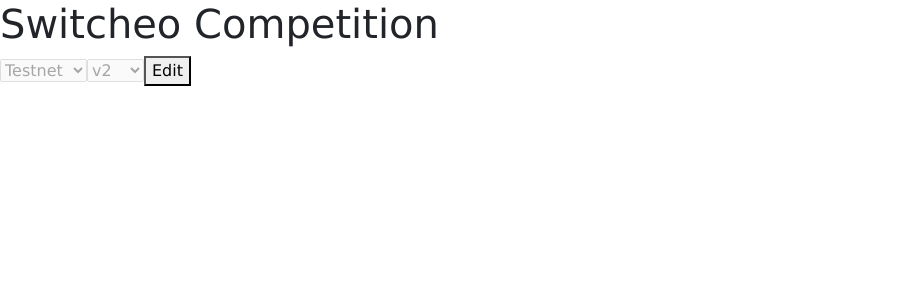
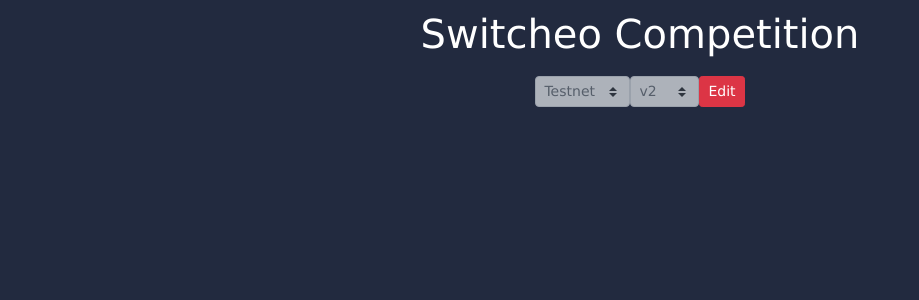
Before and after one commit to henryckho/SwitcheoCompetition, an Angular app: page / in a window 1280 px wide. Shown: the top 300 px of the page, without its empty margins (0-919 px from the left). Built offline with nearby package versions, Linux system fonts and the light colour scheme; no server answers; what @cityofzion/neon-js, json-stable-stringify would draw is missing.

Commit message:
Added bootstrap container row cols to the contract component

```diff
--- a/src/app/app.component.css
+++ b/src/app/app.component.css
@@ -0,0 +1,3 @@
+.row {
+    margin-top: 10px;
+}
--- a/src/app/app.component.html
+++ b/src/app/app.component.html
@@ -1,4 +1,22 @@
-<h1>{{title}}</h1>
-<sc-contract (loadLogin)="loadLogin()" (changeContract)="changeContract()"></sc-contract>
-<sc-login *ngIf="loadLoginComponent" (loadWallet)="loadWallet()" (logoutWallet)="logoutWallet()"></sc-login>
-<sc-wallet *ngIf="loadWalletComponent"></sc-wallet>
+<div class="container text-center">
+    <div class="row">
+        <div class="col">
+            <h1>{{title}}</h1>
+        </div>
+    </div>
+    <div class="row">
+        <div class="col">
+            <sc-contract (loadLogin)="loadLogin()" (changeContract)="changeContract()"></sc-contract>
+        </div>
+    </div>
+    <div class="row">
+        <div class="col">
+            <sc-login *ngIf="loadLoginComponent" (loadWallet)="loadWallet()" (logoutWallet)="logoutWallet()"></sc-login>
+        </div>
+    </div>
+    <div class="row">
+        <div class="col">
+            <sc-wallet *ngIf="loadWalletComponent"></sc-wallet>
+        </div>
+    </div>
+</div>
--- a/src/app/sc-contract/sc-contract.component.html
+++ b/src/app/sc-contract/sc-contract.component.html
@@ -1,17 +1,19 @@
-<div>
-    <select [(ngModel)]="deploymentType" [disabled]="selectedContract">
+<div class="row justify-content-md-center">
+    <div class="form-inline">
+        <select class="custom-select custom-select-sm" [(ngModel)]="deploymentType" [disabled]="selectedContract">
             <option value="0">Testnet</option>
             <option value="1">Mainnet</option>
         </select>
-    <select [(ngModel)]="contractVersion" [disabled]="selectedContract">
+        <select class="custom-select custom-select-sm" [(ngModel)]="contractVersion" [disabled]="selectedContract">
             <option value="0">v1</option>
             <option value="1">v1.5</option>
             <option value="2">v2</option>
         </select>
-    <button *ngIf="selectedContract" (click)="editContract()">
+        <button class="btn btn-danger btn-sm" *ngIf="selectedContract" (click)="editContract()">
             Edit
         </button>
-    <button *ngIf="!selectedContract" (click)="selectContract()">
+        <button class="btn btn-success btn-sm" *ngIf="!selectedContract" (click)="selectContract()">
             Submit
         </button>
     </div>
+</div>
--- a/src/styles.css
+++ b/src/styles.css
@@ -2,4 +2,6 @@
 
 body {
     font-family: Verdana, Geneva, Tahoma, sans-serif;
+    background-color: #222a3f;
+    color: white;
 }
```
Lines whose indentation alone changed are shown as unchanged.
